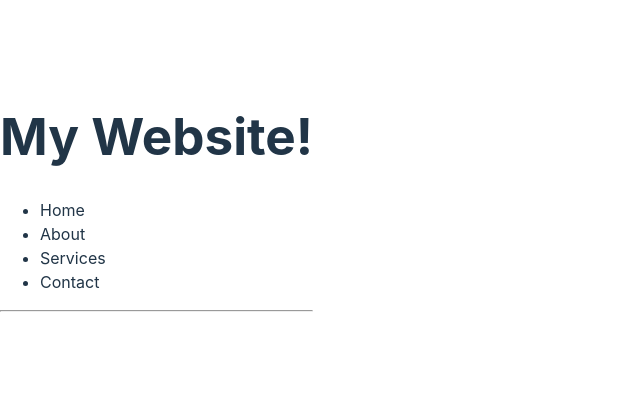
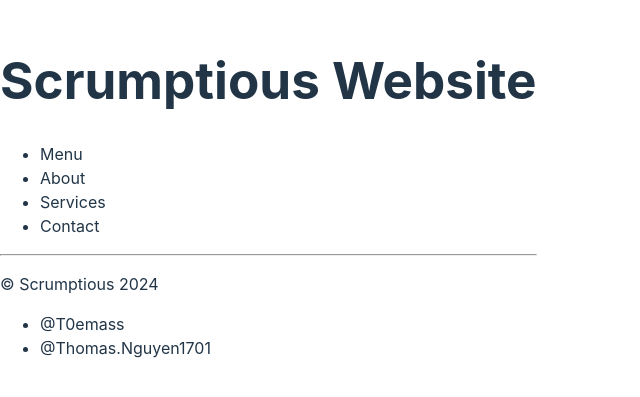
Before and after one commit to thomas-nguyen1701/Scrumptious-website, a React (Vite) app in the folder scrumptious-website/: page / in a window 1280 px wide. Shown: the part 203-600 px from the top of the page, without its empty margins (0-640 px from the left). Built offline with nearby package versions, Linux system fonts and the light colour scheme.

Commit message:
learning some things to code

```diff
--- /dev/null
+++ b/scrumptious-website/src/Aboutme.jsx
@@ -0,0 +1,14 @@
+function Aboutme(){
+    const social1 = "@T0emass";
+    const social2 = "@Thomas.Nguyen1701";
+    return(
+        <ul>
+            <li>{social1}</li>
+            <li>{social2}</li>
+
+
+        </ul>
+
+    );
+}
+export default Aboutme
--- a/scrumptious-website/src/App.jsx
+++ b/scrumptious-website/src/App.jsx
@@ -1,7 +1,13 @@
 import Header from './Header.jsx'
+import Footer from './Footer.jsx'
+import Aboutme from './Aboutme.jsx'
 function App() {
   return(
+    <>
     <Header/>
+    <Footer/>
+    <Aboutme/>
+    </>
   );
 }
 
--- /dev/null
+++ b/scrumptious-website/src/Footer.jsx
@@ -0,0 +1,9 @@
+function Footer(){
+    return(
+        <footer>
+            <p>&copy; Scrumptious 2024</p>
+        </footer>
+    );
+
+}
+export default Footer
--- a/scrumptious-website/src/Header.jsx
+++ b/scrumptious-website/src/Header.jsx
@@ -1,10 +1,10 @@
 function Header(){
     return(
         <header>
-            <h1>My Website!</h1>
+            <h1>Scrumptious Website</h1>
             <nav>
                 <ul>
-                    <li><a href = '#'></a>Home</li>
+                    <li><a href = '#'></a>Menu</li>
                     <li><a href = '#'></a>About</li>
                     <li><a href = '#'></a>Services</li>
                     <li><a href = '#'></a>Contact</li>
```
